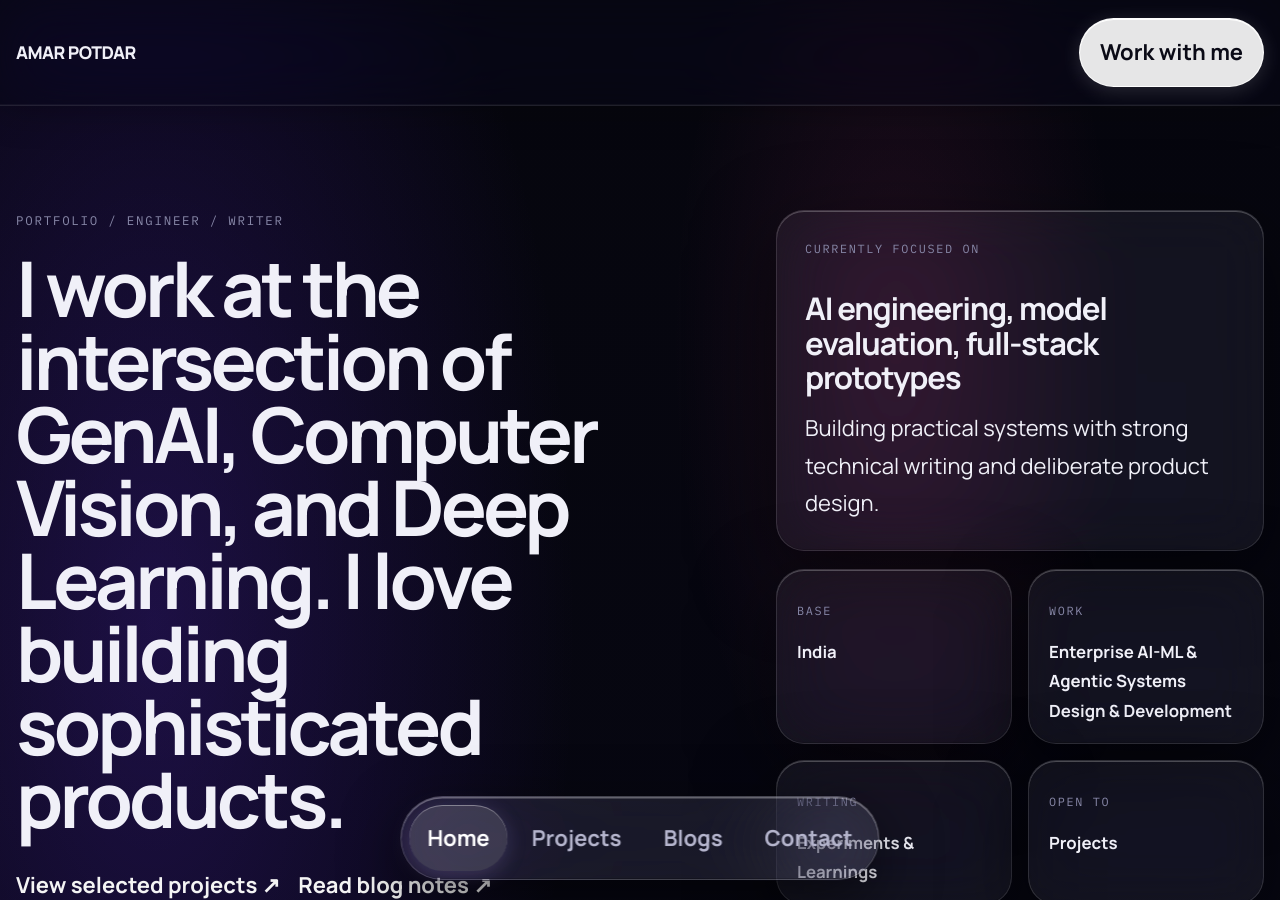
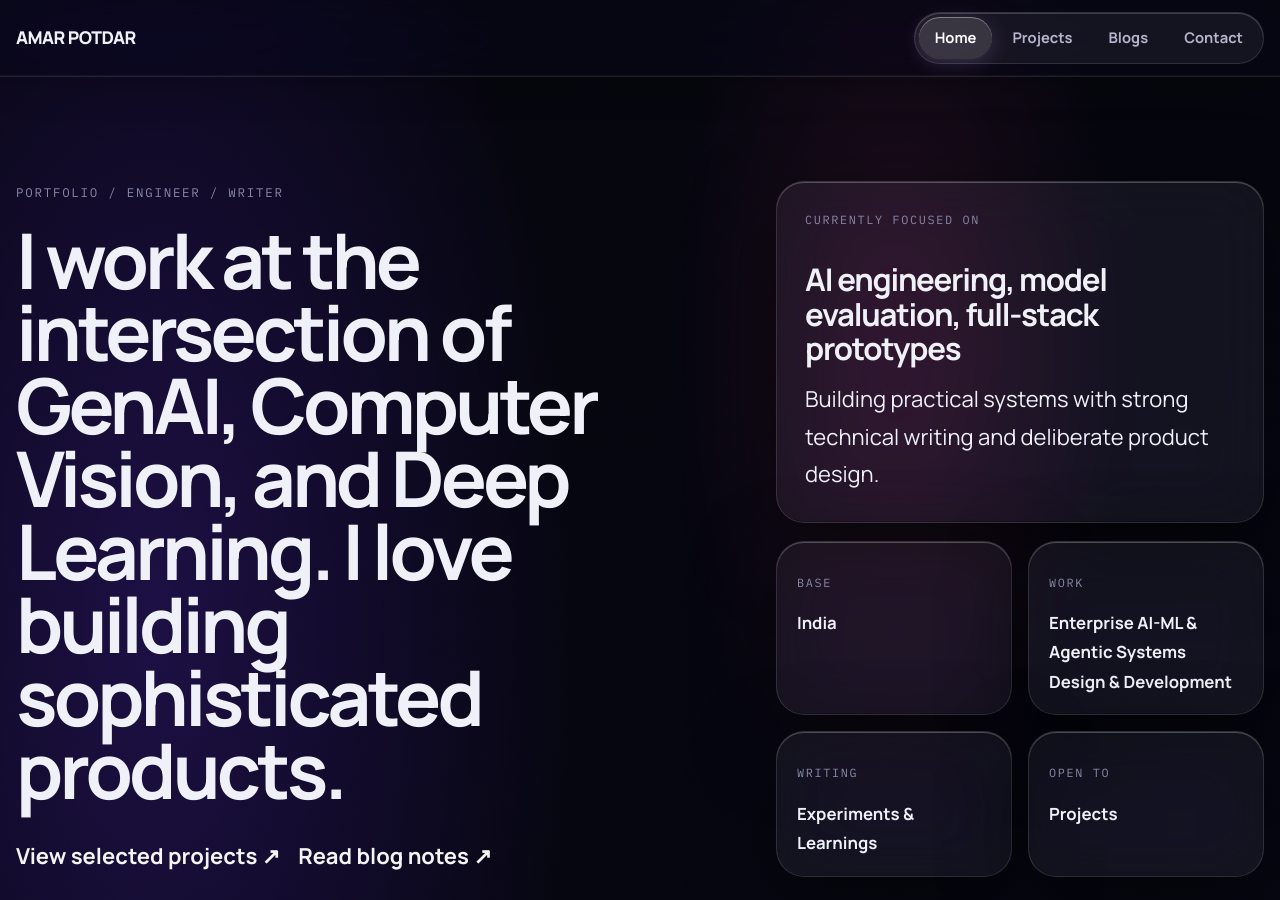
Before and after one commit to MeAmarP/meamarp.github.io, a Jekyll site: the page built from index.html, in a window 1280 px wide and 900 px high. Built offline with Jekyll 4.4.1, drawn with Linux system fonts in a browser that asks for light colours; nearby versions of some CDN libraries; the list of posts is cut into pages by our own code.

Commit message:
Refactor header and navigation structure, update styles for top navigation, and adjust scroll-spy functionality

```diff
--- a/_includes/header.html
+++ b/_includes/header.html
@@ -2,9 +2,12 @@
 	<div class="site-shell">
 		<div class="topbar">
 			<a class="brand" href="{{ '/' | relative_url }}">{{ site.title }}</a>
-			<div class="topbar-actions">
-				<a class="action-pill" href="/#contact">Work with me</a>
-			</div>
+			<nav class="top-dock" aria-label="Main tabs">
+				<a href="/#home" class="dock-tab">Home</a>
+				<a href="/#projects" class="dock-tab">Projects</a>
+				<a href="/#blogs" class="dock-tab">Blogs</a>
+				<a href="/#contact" class="dock-tab">Contact</a>
+			</nav>
 		</div>
 	</div>
 </header>
--- a/_layouts/default.html
+++ b/_layouts/default.html
@@ -16,12 +16,6 @@
       </div>
    </div><!-- end .content -->
 
-   <nav class="bottom-dock" aria-label="Bottom tabs">
-      <a href="/#home" class="dock-tab">Home</a>
-      <a href="/#projects" class="dock-tab">Projects</a>
-      <a href="/#blogs" class="dock-tab">Blogs</a>
-      <a href="/#contact" class="dock-tab">Contact</a>
-   </nav>
    {%- include footer.html -%}
    {%- include scripts.html -%}
 
--- a/assets/css/style.scss
+++ b/assets/css/style.scss
@@ -103,11 +103,11 @@ body::before {
 }
 
 .topbar {
-	display: grid;
-	grid-template-columns: 1fr auto;
+	display: flex;
+	justify-content: space-between;
 	align-items: center;
 	gap: 20px;
-	padding: 18px 0;
+	padding: 12px 0;
 }
 
 .brand,
@@ -472,36 +472,25 @@ code.highlighter-rouge,
 	gap: 18px;
 }
 
-.bottom-dock {
-	position: fixed;
-	bottom: 20px;
-	left: 50%;
-	transform: translateX(-50%);
-	z-index: 30;
+.top-dock {
 	display: flex;
-	gap: 6px;
-	width: fit-content;
-	max-width: calc(100% - 20px);
-	margin: 0;
-	padding: 8px;
+	gap: 4px;
+	padding: 4px;
 	border-radius: 999px;
-	background: rgba(255, 255, 255, 0.08);
-	backdrop-filter: blur(48px) saturate(200%);
-	-webkit-backdrop-filter: blur(48px) saturate(200%);
-	border: 1px solid rgba(255, 255, 255, 0.18);
+	background: rgba(255, 255, 255, 0.06);
+	border: 1px solid rgba(255, 255, 255, 0.12);
 	box-shadow:
-		0 20px 60px rgba(0, 0, 0, 0.55),
-		0 0 0 0.5px rgba(0, 0, 0, 0.25),
-		inset 0 1.5px 0 rgba(255, 255, 255, 0.32),
-		inset 0 -1px 0 rgba(0, 0, 0, 0.18);
+		inset 0 1px 0 rgba(255, 255, 255, 0.18),
+		inset 0 -1px 0 rgba(0, 0, 0, 0.12);
 }
 
 .dock-tab {
-	padding: 14px 18px;
+	padding: 8px 16px;
 	border-radius: 999px;
 	color: var(--muted);
 	font-weight: 700;
-	transition: background 200ms ease, color 200ms ease, transform 200ms ease, box-shadow 200ms ease;
+	font-size: 0.92rem;
+	transition: background 200ms ease, color 200ms ease, box-shadow 200ms ease;
 }
 
 .dock-tab.active {
@@ -666,16 +655,7 @@ pre {
 		align-items: flex-start;
 	}
 
-	.bottom-dock {
-		width: calc(100% - 40px);
-		justify-content: space-between;
-		margin: 0;
-	}
-
-	.dock-tab {
-		flex: 1 1 auto;
-		text-align: center;
-		padding: 12px 10px;
-		font-size: 0.92rem;
+	.top-dock {
+		display: none;
 	}
 }
--- a/assets/js/scripts.js
+++ b/assets/js/scripts.js
@@ -21,7 +21,7 @@ $( document ).ready(function() {
 (function () {
   if (!document.querySelector('.portfolio-home')) return;
 
-  var tabs = document.querySelectorAll('.dock-tab');
+  var tabs = document.querySelectorAll('.top-dock .dock-tab');
 
   // Listed bottom-to-top: first match wins when section top is above viewport midpoint
   var sectionTabMap = [
```
